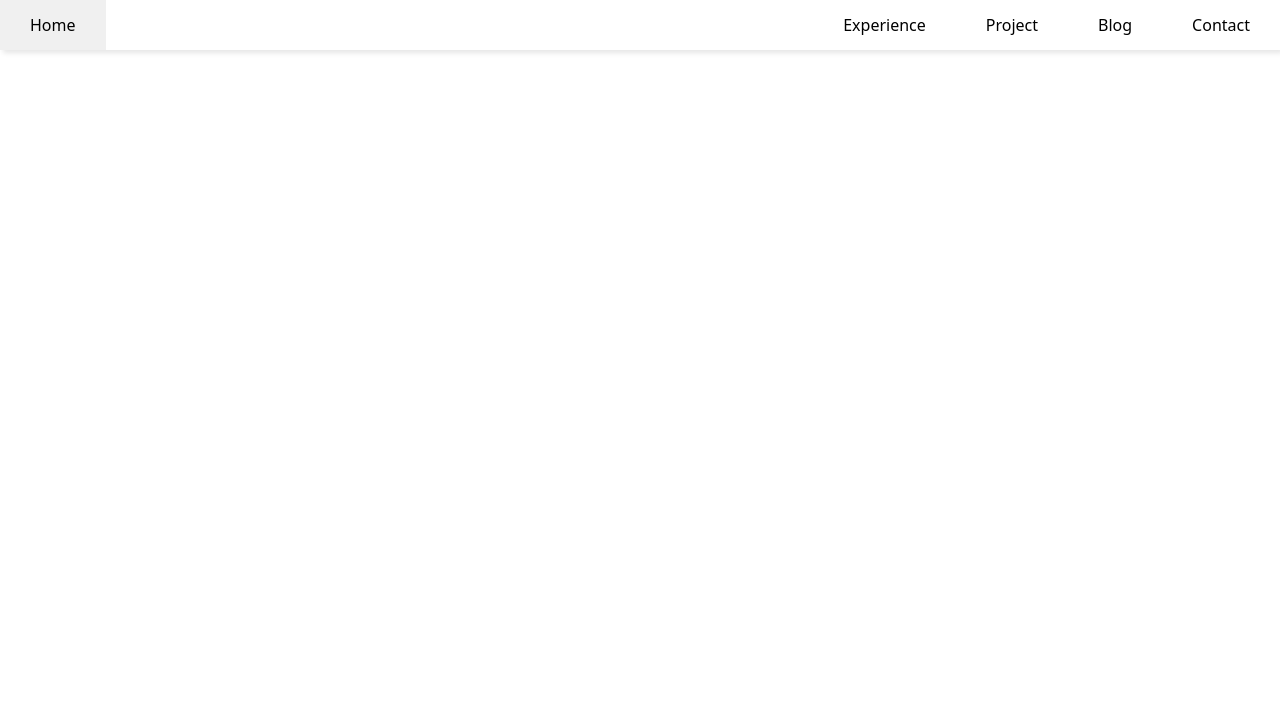
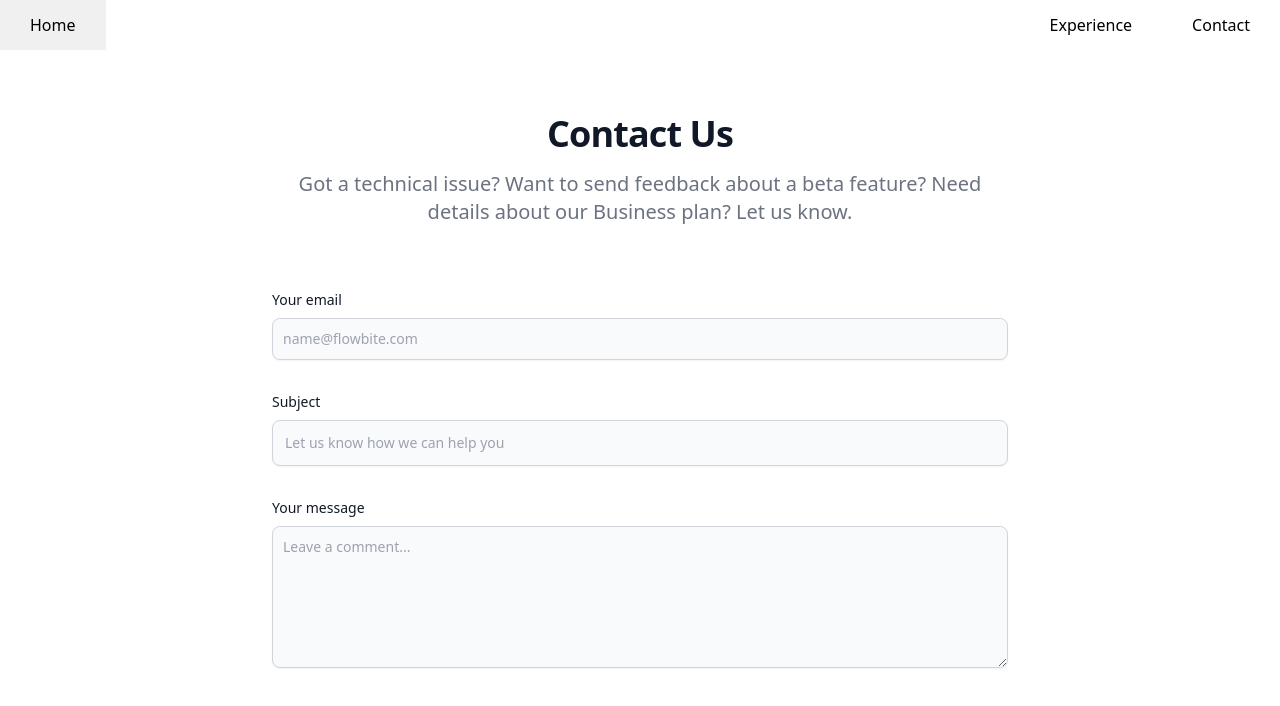
Before and after one commit to PradepB/Portfolio, a Vue app: page /contact in a window 1280 px wide. Shown: the top 706 px of the page. Built offline with nearby package versions, Linux system fonts and the light colour scheme.

Commit message:
contact form updated

```diff
--- /dev/null
+++ b/src/components/Contact.vue
@@ -0,0 +1,51 @@
+<template>
+    <div class="contact-container">
+      <section class="bg-white dark:bg-gray-900">
+  <div class="py-8 lg:py-16 px-4 mx-auto max-w-screen-md">
+      <h2 class="mb-4 text-4xl tracking-tight font-extrabold text-center text-gray-900 dark:text-white">Contact Us</h2>
+      <p class="mb-8 lg:mb-16 font-light text-center text-gray-500 dark:text-gray-400 sm:text-xl">Got a technical issue? Want to send feedback about a beta feature? Need details about our Business plan? Let us know.</p>
+      <form action="#" class="space-y-8">
+          <div>
+              <label for="email" class="block mb-2 text-sm font-medium text-gray-900 dark:text-gray-300">Your email</label>
+              <input type="email" id="email" class="shadow-sm bg-gray-50 border border-gray-300 text-gray-900 text-sm rounded-lg focus:ring-primary-500 focus:border-primary-500 block w-full p-2.5 dark:bg-gray-700 dark:border-gray-600 dark:placeholder-gray-400 dark:text-white dark:focus:ring-primary-500 dark:focus:border-primary-500 dark:shadow-sm-light" placeholder="name@flowbite.com" required>
+          </div>
+          <div>
+              <label for="subject" class="block mb-2 text-sm font-medium text-gray-900 dark:text-gray-300">Subject</label>
+              <input type="text" id="subject" class="block p-3 w-full text-sm text-gray-900 bg-gray-50 rounded-lg border border-gray-300 shadow-sm focus:ring-primary-500 focus:border-primary-500 dark:bg-gray-700 dark:border-gray-600 dark:placeholder-gray-400 dark:text-white dark:focus:ring-primary-500 dark:focus:border-primary-500 dark:shadow-sm-light" placeholder="Let us know how we can help you" required>
+          </div>
+          <div class="sm:col-span-2">
+              <label for="message" class="block mb-2 text-sm font-medium text-gray-900 dark:text-gray-400">Your message</label>
+              <textarea id="message" rows="6" class="block p-2.5 w-full text-sm text-gray-900 bg-gray-50 rounded-lg shadow-sm border border-gray-300 focus:ring-primary-500 focus:border-primary-500 dark:bg-gray-700 dark:border-gray-600 dark:placeholder-gray-400 dark:text-white dark:focus:ring-primary-500 dark:focus:border-primary-500" placeholder="Leave a comment..."></textarea>
+          </div>
+          <button type="submit" class="py-3 px-5 text-sm font-medium text-center text-white rounded-lg bg-primary-700 sm:w-fit hover:bg-primary-800 focus:ring-4 focus:outline-none focus:ring-primary-300 dark:bg-primary-600 dark:hover:bg-primary-700 dark:focus:ring-primary-800">Send message</button>
+      </form>
+  </div>
+</section>
+
+    </div>
+  </template>
+
+  <script>
+  export default {
+    name: 'ContactComponent',
+    data() {
+      return {
+        name: 'Pradep'
+      }
+    },
+    components: {
+
+    },
+    props: {
+      msg: String
+    }
+  }
+  </script>
+
+  <style scoped>
+
+.contact-container {
+    /* background-color: #1a191d; */
+    min-height: 100vh;
+}
+  </style>
--- a/src/components/Navigation.vue
+++ b/src/components/Navigation.vue
@@ -7,17 +7,13 @@
                             d="m256-200-56-56 224-224-224-224 56-56 224 224 224-224 56 56-224 224 224 224-56 56-224-224-224 224Z" />
                     </svg></a></li>
             <li><a v-scroll-to="'#experience'" @click="routePages('/experience')">Experience</a></li>
-            <li><a v-scroll-to="'#projects'"  @click="routePages('/projects')">Project</a> </li>
-            <li><a @click="routePages('/')">Blog</a></li>
-            <li><a @click="routePages('/')">Contact</a></li>
+            <li><a v-scroll-to="'#contact'"  @click="routePages('/contact')">Contact</a> </li>
 
         </ul>
         <ul>
             <li><router-link to="/">Home</router-link></li>
             <li class="hideOnMobile"><a v-scroll-to="'#experience'">Experience</a></li>
-            <li class="hideOnMobile"><a v-scroll-to="'#projects'">Project</a></li>
-            <li class="hideOnMobile"><a @click="routePages('/')">Blog</a></li>
-            <li class="hideOnMobile"><a @click="routePages('/')">Contact</a></li>
+            <li class="hideOnMobile"><a v-scroll-to="'#contact'">Contact</a></li>
             <li class="menubtn" @click="showSidebar()"><a href="#"> <svg xmlns="http://www.w3.org/2000/svg" height="26"
                         viewBox="0 -960 960 960" width="26">
                         <path d="M120-240v-80h720v80H120Zm0-200v-80h720v80H120Zm0-200v-80h720v80H120Z" />
--- a/src/components/Project.vue
+++ /dev/null
@@ -1,31 +0,0 @@
-<template>
-    <div class="project-container">
-
-
-    </div>
-  </template>
-
-  <script>
-  export default {
-    name: 'ProjectComponent',
-    data() {
-      return {
-        name: 'Pradep'
-      }
-    },
-    components: {
-
-    },
-    props: {
-      msg: String
-    }
-  }
-  </script>
-
-  <style scoped>
-
-.project-container {
-    /* background-color: #1a191d; */
-    min-height: 100vh;
-}
-  </style>
--- a/src/router/index.js
+++ b/src/router/index.js
@@ -21,9 +21,9 @@
   }
   ,
   {
-    path: '/projects',
-    name: 'projects',
-    component: () => import(/* webpackChunkName: "projects" */ '../views/ProjectView')
+    path: '/contact',
+    name: 'contact',
+    component: () => import(/* webpackChunkName: "contact" */ '../views/ContactView')
   }
 ]
 
--- a/src/views/ProjectView.vue
+++ b/src/views/ContactView.vue
@@ -1,14 +1,14 @@
 <template>
-    <Project />
+    <Contact />
 </template>
 
 <script>
-import Project from '@/components/Project'
+import Contact from '@/components/Contact'
 
 export default {
-    name: 'ProjectView',
+    name: 'ContactView',
     components: {
-        Project
+        Contact
     }
 }
 </script>
--- a/src/views/HomeView.vue
+++ b/src/views/HomeView.vue
@@ -2,7 +2,7 @@
   <div class="parallax"></div>
   <Home id="home" msg="Welcome to Your Vue.js App" />
   <ExperienceView  id="experience"/>
-  <ProjectView id="projects" />
+  <ContactView id="contact" />
   <!-- <div style="height:1000px;background-color:red;font-size:36px">
     This div is just here to enable scrolling.
     Tip: Try to remove the background-attachment property to remove the scrolling effect.
@@ -15,14 +15,14 @@
 // @ is an alias to /src
 import Home from '@/components/Home'
 import ExperienceView from '@/views/ExperienceView';
-import ProjectView from '@/views/ProjectView'
+import ContactView from '@/views/ContactView'
 
 export default {
   name: 'HomeView',
   components: {
     Home,
     ExperienceView,
-    ProjectView
+    ContactView
   }
 }
 </script>
```
